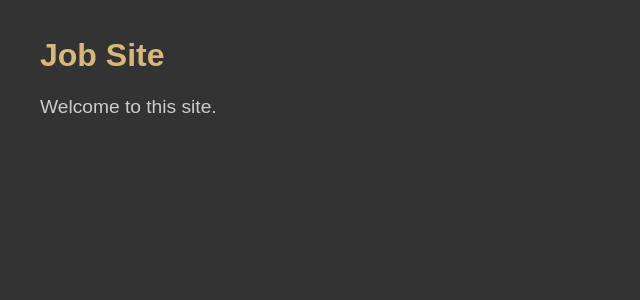
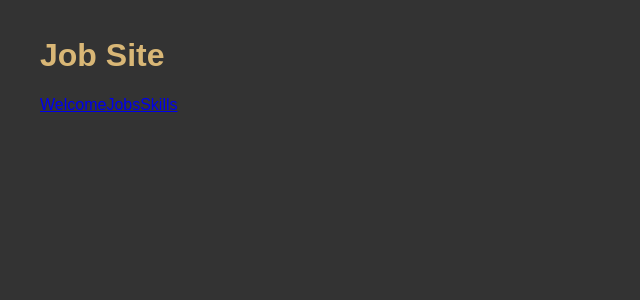
Before and after one commit to edwardtanguay/et005-jobskills-frontend, a React (Vite) app: page /germany in a window 1280 px wide. Shown: the top 300 px of the page, without its empty margins (0-640 px from the left). Built offline with nearby package versions, Linux system fonts and the light colour scheme.

Commit message:
nav pages in

```diff
--- a/src/App.tsx
+++ b/src/App.tsx
@@ -1,10 +1,25 @@
 import './App.scss';
+import { NavLink, Routes, Route, Navigate } from 'react-router-dom';
+import { PageWelcome } from './pages/PageWelcome';
+import { PageJobs } from './pages/PageJobs';
+import { PageSkills } from './pages/PageSkills';
 
 function App() {
 	return (
 		<div className="App">
 			<h1>Job Site</h1>
-      <p>Welcome to this site.</p>
+			<nav>
+				<NavLink to="/welcome">Welcome</NavLink>
+				<NavLink to="/jobs">Jobs</NavLink>
+				<NavLink to="/skills">Skills</NavLink>
+			</nav>
+
+			<Routes>
+				<Route path="/welcome" element={<PageWelcome />} />
+				<Route path="/jobs" element={<PageJobs />} />
+				<Route path="/skills" element={<PageSkills />} />
+				<Route path="/" element={<Navigate to="/germany" replace />} />
+			</Routes>
 		</div>
 	);
 }
--- a/src/main.tsx
+++ b/src/main.tsx
@@ -1,6 +1,9 @@
-import ReactDOM from 'react-dom/client'
-import App from './App'
+import ReactDOM from 'react-dom/client';
+import App from './App';
+import { BrowserRouter } from 'react-router-dom';
 
 ReactDOM.createRoot(document.getElementById('root') as HTMLElement).render(
-    <App />
-)
+	<BrowserRouter>
+		<App />
+	</BrowserRouter>
+);
```
